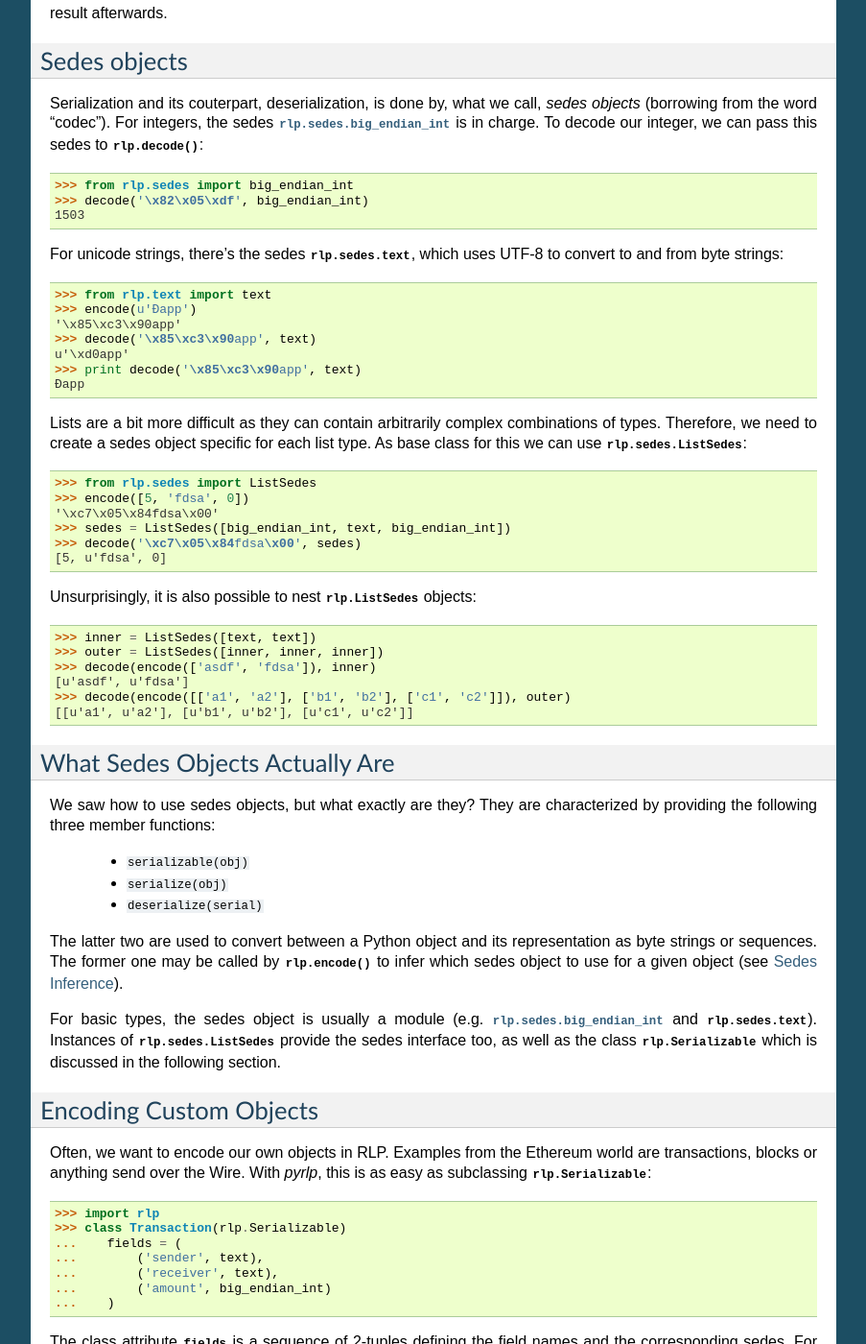
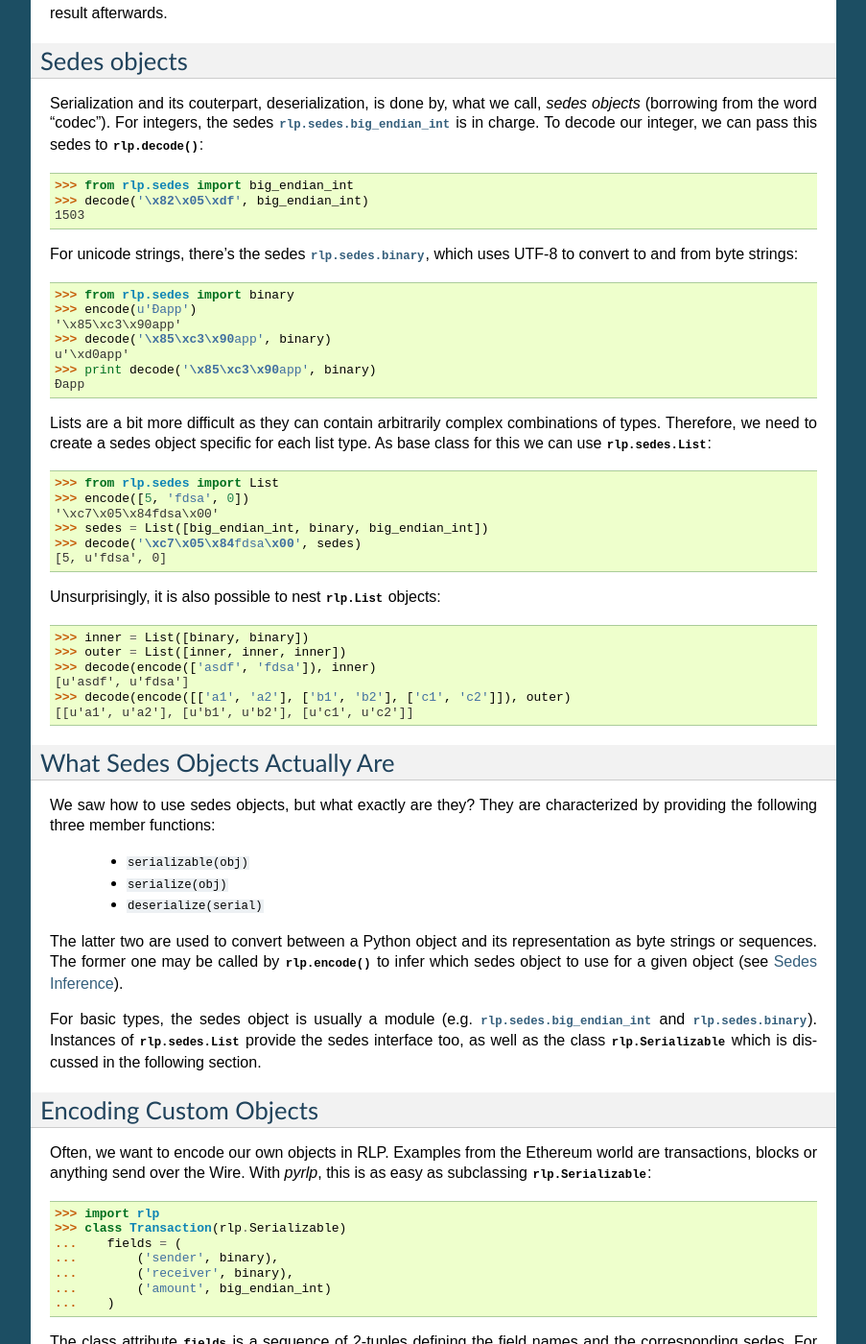
Before and after one commit to ethereum/pyrlp, a Sphinx documentation site: the page built from docs/tutorial.rst, in a window 1280 px wide and 1400 px high, scrolled down 941 px. Shown: the whole window at 96% size, without its empty margins (198-1101 px from the left). Built offline with Sphinx 7.4.7, drawn with Linux system fonts in a browser that asks for light colours; some of the changed text lies outside the part shown.

Commit message:
Update tutorial examples to use binary/List

```diff
--- a/docs/tutorial.rst
+++ b/docs/tutorial.rst
@@ -70,35 +70,35 @@ pass this sedes to :func:`rlp.decode`::
     1503
 
 
-For unicode strings, there's the sedes :mod:`rlp.sedes.text`, which uses UTF-8
+For unicode strings, there's the sedes :mod:`rlp.sedes.binary`, which uses UTF-8
 to convert to and from byte strings::
 
-    >>> from rlp.text import text
+    >>> from rlp.sedes import binary
     >>> encode(u'Ðapp')
     '\x85\xc3\x90app'
-    >>> decode('\x85\xc3\x90app', text)
+    >>> decode('\x85\xc3\x90app', binary)
     u'\xd0app'
-    >>> print decode('\x85\xc3\x90app', text)
+    >>> print decode('\x85\xc3\x90app', binary)
     Ðapp
 
 
 Lists are a bit more difficult as they can contain arbitrarily complex
 combinations of types. Therefore, we need to create a sedes object specific for
 each list type. As base class for this we can use
-:class:`rlp.sedes.ListSedes`::
+:class:`rlp.sedes.List`::
 
-    >>> from rlp.sedes import ListSedes
+    >>> from rlp.sedes import List
     >>> encode([5, 'fdsa', 0])
     '\xc7\x05\x84fdsa\x00'
-    >>> sedes = ListSedes([big_endian_int, text, big_endian_int])
+    >>> sedes = List([big_endian_int, binary, big_endian_int])
     >>> decode('\xc7\x05\x84fdsa\x00', sedes)
     [5, u'fdsa', 0]
 
 
-Unsurprisingly, it is also possible to nest :class:`rlp.ListSedes` objects::
+Unsurprisingly, it is also possible to nest :class:`rlp.List` objects::
 
-    >>> inner = ListSedes([text, text])
-    >>> outer = ListSedes([inner, inner, inner])
+    >>> inner = List([binary, binary])
+    >>> outer = List([inner, inner, inner])
     >>> decode(encode(['asdf', 'fdsa']), inner)
     [u'asdf', u'fdsa']
     >>> decode(encode([['a1', 'a2'], ['b1', 'b2'], ['c1', 'c2']]), outer)
@@ -121,8 +121,8 @@ representation as byte strings or sequences. The former one may be called by
 :ref:`inference-section`).
 
 For basic types, the sedes object is usually a module (e.g.
-:mod:`rlp.sedes.big_endian_int` and :mod:`rlp.sedes.text`). Instances of
-:class:`rlp.sedes.ListSedes` provide the sedes interface too, as well as the
+:mod:`rlp.sedes.big_endian_int` and :mod:`rlp.sedes.binary`). Instances of
+:class:`rlp.sedes.List` provide the sedes interface too, as well as the
 class :class:`rlp.Serializable` which is discussed in the following section.
 
 
@@ -136,8 +136,8 @@ this is as easy as subclassing :class:`rlp.Serializable`::
     >>> import rlp
     >>> class Transaction(rlp.Serializable)
     ...    fields = (
-    ...        ('sender', text),
-    ...        ('receiver', text),
+    ...        ('sender', binary),
+    ...        ('receiver', binary),
     ...        ('amount', big_endian_int)
     ...    )
 
@@ -189,7 +189,7 @@ this process, it follows the following steps:
 2) Check if one of the entries in :attr:`rlp.sedes.sedes_list` can serialize
    the object (via ``serializable(obj)``). If so, this is the sedes.
 3) Check if the object is a sequence. If so, build a
-   :class:`rlp.sedes.ListSedes` by recursively infering a sedes for each of its
+   :class:`rlp.sedes.List` by recursively infering a sedes for each of its
    elements.
 4) If none of these steps was successful, sedes inference has failed.
 
```
